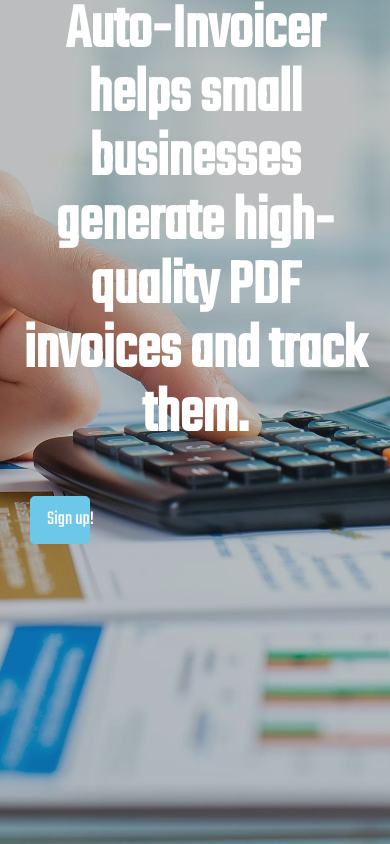
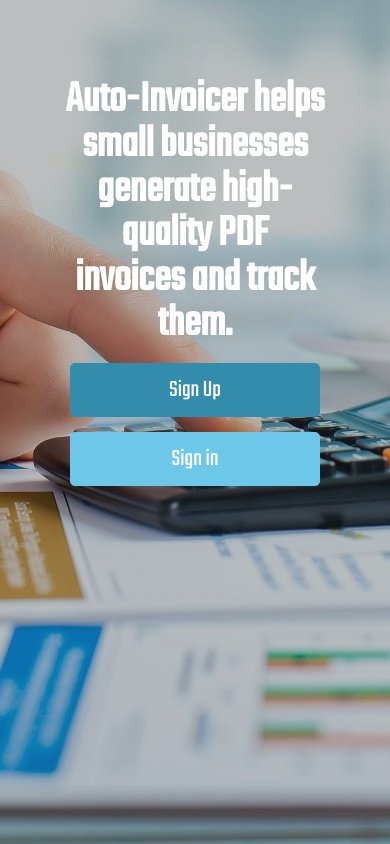
Before and after one commit to BloomTech-Labs/Labs8-AutoInvoicer, a React (Create React App) app in the folder client/: page / in a window 390 px wide. Built offline with nearby package versions, Linux system fonts and the light colour scheme; what react-stripe-elements would draw is missing.

Commit message:
fixed landing page styles for mobile

```diff
--- a/client/src/Components/Landing/Landing.css
+++ b/client/src/Components/Landing/Landing.css
@@ -15,9 +15,14 @@
   align-items: center;
 } */
 
+html {
+  height: 100%;
+}
+
 body {
   /* font-family: "Lato", "Helvetica Neue", Helvetica, Arial, sans-serif; */
   font-family: "Teko", sans-serif;
+  height: 100%;
 }
 
 h1,
@@ -51,20 +56,10 @@ header.masthead .overlay {
 }
 
 header.masthead h1 {
-  font-size: 4rem !important;
+  font-size: 4rem;
   display: flex;
   justify-content: center;
   align-items: center;
-}
-
-header.masthead a {
-  background-color: #6dc7e9;
-  border-color: #6dc7e9;
-}
-
-header.masthead a:hover {
-  background-color: #94d2e9;
-  border-color: #94d2e9;
 }
 
 /* nav {
@@ -76,7 +71,7 @@ header.masthead a:hover {
   background-color: #6dc7e9;
   margin-right: 1rem;
   border: 1px solid #6dc7e9;
-  padding: 1rem 0 1rem 0;
+  padding: .5rem 0 .5rem 0;
 }
 
 .nav-link a {
@@ -85,6 +80,17 @@ header.masthead a:hover {
 
 .nav-link:hover {
   background-color: #94d2e9;
+  border-color: #94d2e9;
+}
+
+.btn {
+  background-color: #6dc7e9;
+  border-color: #6dc7e9;
+}
+
+.btn a:hover {
+  background-color: #94d2e9;
+  border-color: #94d2e9;
 }
 
 .navbar-light .navbar-nav .nav-link {
@@ -93,6 +99,10 @@ header.masthead a:hover {
 
 .navbar-light .navbar-nav .nav-link:hover {
   color: white;
+}
+
+.navigation-text {
+  font-size: 24px;
 }
 
 .row-custom-margins {
@@ -107,12 +117,91 @@ header.masthead a:hover {
   z-index: 2;
 }
 
+.signup-button-separate-color {
+  background-color: #338cac;
+  border-color: #338cac;
+}
+
+.signup-button-separate-color:hover {
+  background-color: #24bbf1;
+  border-color: #24bbf1;
+}
+
+.signup-button-separate-color:focus {
+  color: black;
+}
+
+.button-container {
+  display: flex;
+  justify-content: center;
+}
+
+.button-container-2 {
+  display: none;
+  justify-content: center;
+  margin-top: 15px;
+}
+
+.signup-button {
+  width: 100%;
+  max-width: 250px;
+}
+
+.cta-text-container {
+  flex: 0 0 75%;
+  max-width: 75%;
+}
+
+.white-text {
+  color: #fff;
+}
+
+.navbar-expand-lg {
+  padding-left: 1rem;
+  padding-right: 1rem;
+  padding-top: 1rem;
+}
+
+@media (min-width: 992px) {
+  .navbar-expand-lg .navbar-nav .nav-link {
+      padding-right: 2rem;
+      padding-left: 2rem;
+  }
+}
+
 @media (min-width: 768px) {
-  header.masthead {
+  header.masthead  {
     padding-top: 12rem;
     padding-bottom: 12rem;
   }
+
   header.masthead h1 {
-    font-size: 3rem;
+    font-size: 4rem;
   }
 }
+
+@media (max-width: 992px) {
+  .button-container-2 {
+    display: flex;
+  }
+}
+
+/* Phone */
+@media (max-width: 768px) {
+  header.masthead h1 {
+    font-size: 2.8rem;
+  }
+
+  .mobile-h1-text-adjustment {
+    font-size: 16px;
+  }
+
+  .cta-text-container {
+    font-size: 1rem;
+  }
+
+  /* this class is added for spacing at the top of the page on the mobile layout */
+  .mobile-spacing {
+    margin-top: 20%;
+  }
+}
--- a/client/src/Components/Landing/Landing.js
+++ b/client/src/Components/Landing/Landing.js
@@ -7,21 +7,21 @@ export default class LandingPage extends Component {
 
   render() {
     return (
-      <div>
+      <div className="background">
         <nav className="navbar navbar-expand-lg navbar-light">
           <div className="collapse navbar-collapse" id="navbarNavAltMarkup">
-            <div className="navbar-nav ml-auto">
+            <div className="navbar-nav ml-auto adjust-nav-button-size">
               <a
-                className="nav-item nav-link btn"
+                className="nav-item nav-link btn navigation-text signup-button-separate-color"
+                href={process.env.REACT_APP_LOGIN}
+              >
+                Sign Up
+              </a>
+              <a
+                className="nav-item nav-link btn navigation-text"
                 href={process.env.REACT_APP_LOGIN}
               >
                 Sign In
-              </a>
-              <a
-                className="nav-item nav-link btn"
-                href={process.env.REACT_APP_LOGIN}
-              >
-                Sign Up
               </a>
             </div>
           </div>
@@ -31,20 +31,31 @@ export default class LandingPage extends Component {
           <div className="overlay" />
           <div className="">
             <div className="row-custom-margins">
-              <div className="col-xl-9 mx-auto">
-                <h1 className="mb-5">
+              <div className="col-9 mx-auto mobile-spacing">
+                <h1 className="mb-3 mobile-h1-text-adjustment">
                   Auto-Invoicer helps small businesses generate high-quality PDF
                   invoices and track them.
                 </h1>
               </div>
-              <div className="col-md-10 col-lg-8 col-xl-7 ml-auto">
-                <div className="col-3 text-center">
+              <div className="col-md-12 mx-auto button-container">
+                <div className="signup-button">
                   <a
                     role="button"
-                    className="btn btn-block btn-lg btn-primary"
+                    className="btn btn-block btn-lg btn-primary navigation-text signup-button-separate-color"
                     href={process.env.REACT_APP_LOGIN}
                   >
-                    Sign up!
+                    Sign Up
+                  </a>
+                </div>
+              </div>
+              <div className="col-md-12 mx-auto button-container-2">
+                <div className="signup-button">
+                  <a
+                    role="button"
+                    className="btn btn-block btn-lg btn-primary navigation-text"
+                    href={process.env.REACT_APP_LOGIN}
+                  >
+                    Sign in
                   </a>
                 </div>
               </div>
```
